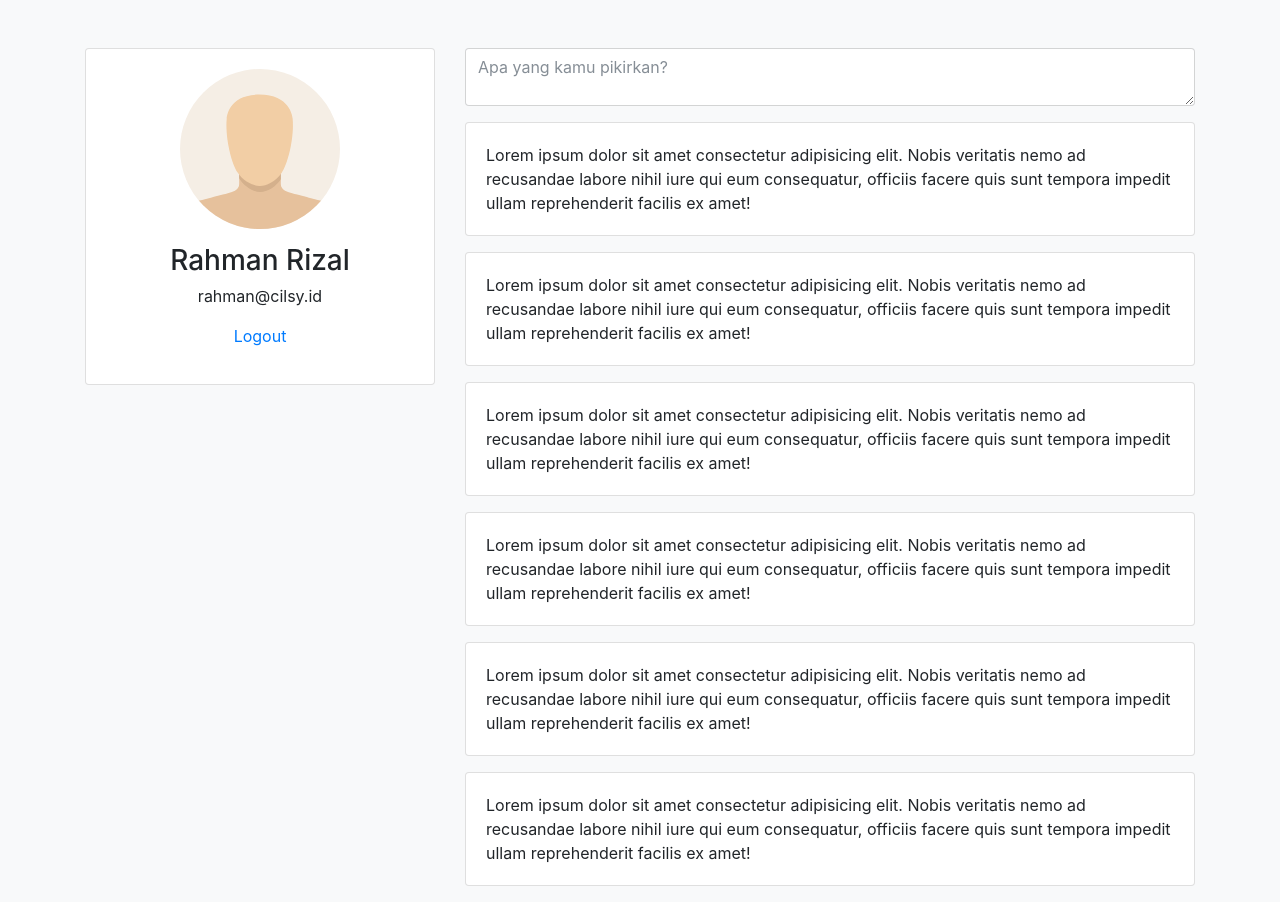
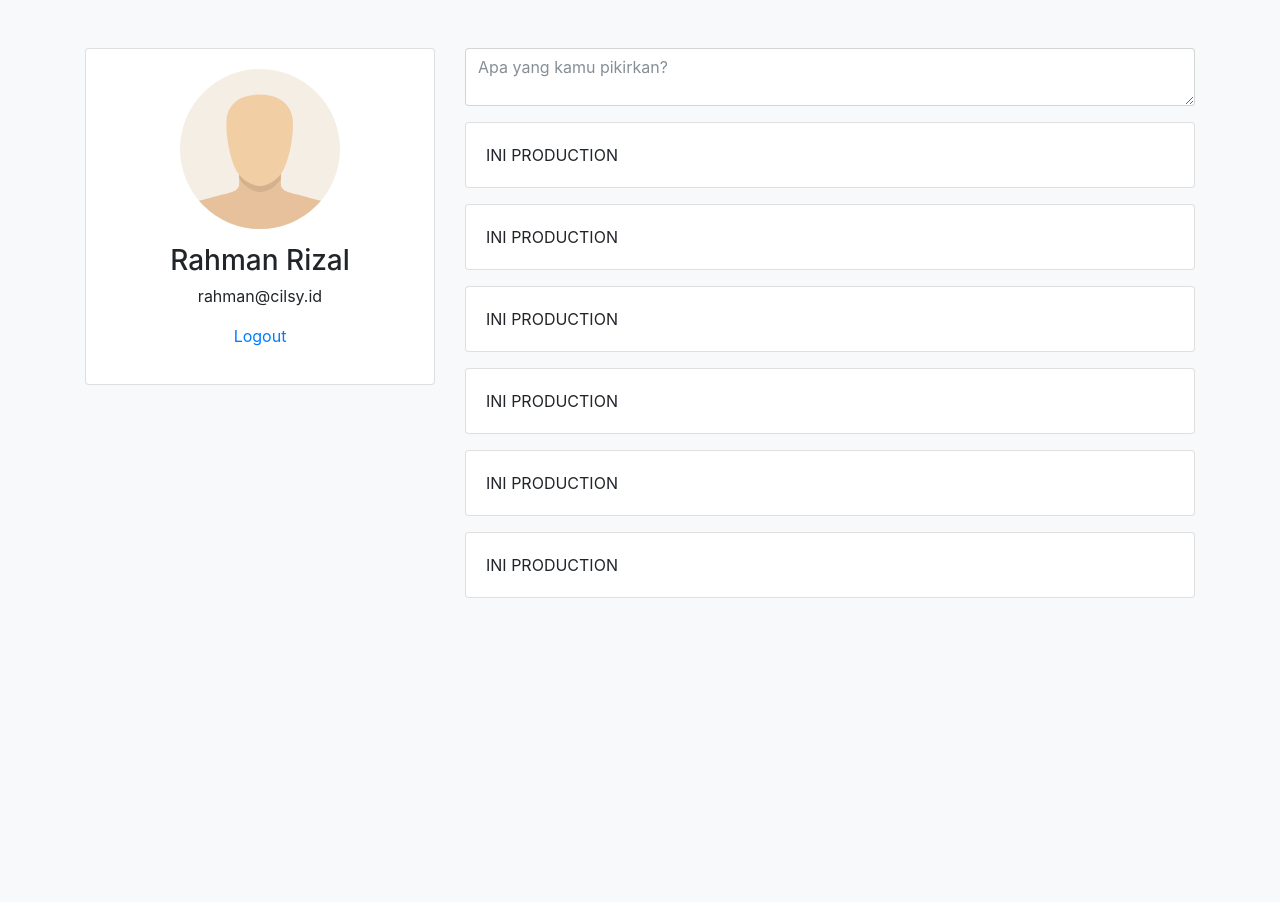
Before and after one commit to tesastor25/sosial-media, a PHP site: page /timeline.php in a window 1280 px wide. After the commit the page ends 598 px from the top, so only its background shows below. Run offline with PHP 8.4, Linux system fonts and the light colour scheme; a user stored in the database is signed in.

Commit message:
Update timeline.php

```diff
--- a/timeline.php
+++ b/timeline.php
@@ -44,7 +44,7 @@
             <?php for($i=0; $i < 6; $i++){ ?>
             <div class="card mb-3">
                 <div class="card-body">
-                Lorem ipsum dolor sit amet consectetur adipisicing elit. Nobis veritatis nemo ad recusandae labore nihil iure qui eum consequatur, officiis facere quis sunt tempora impedit ullam reprehenderit facilis ex amet!
+                INI PRODUCTION
                 </div>
             </div>
             <?php } ?>
```
